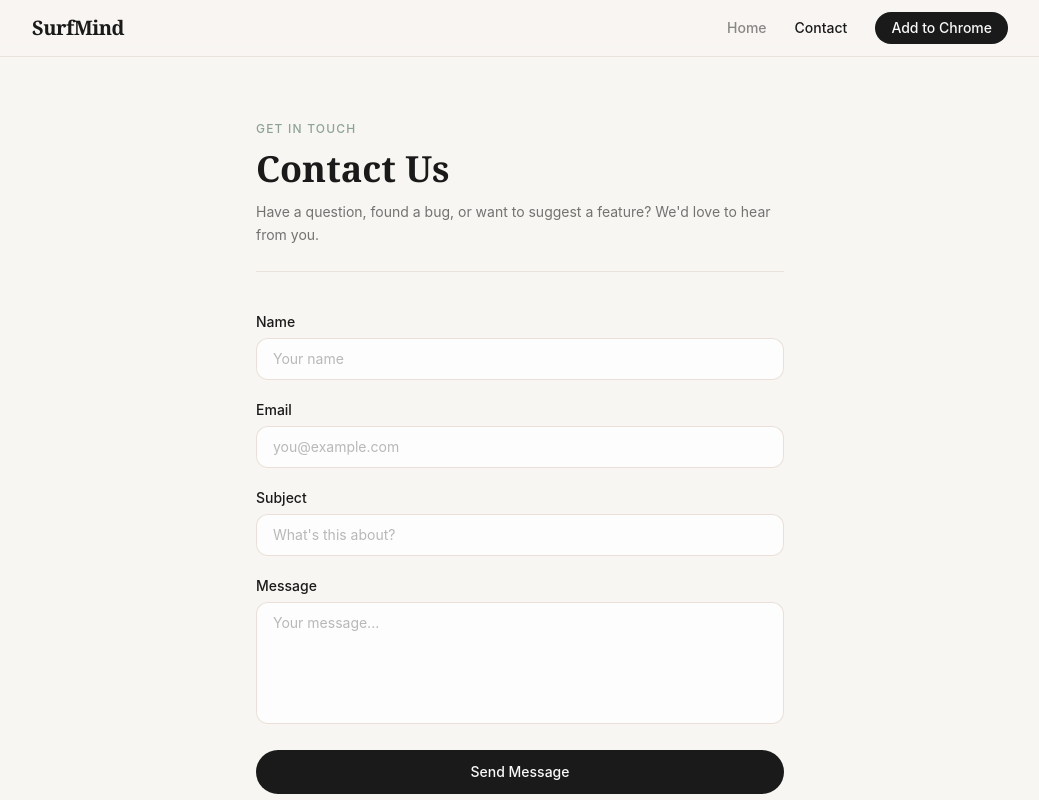
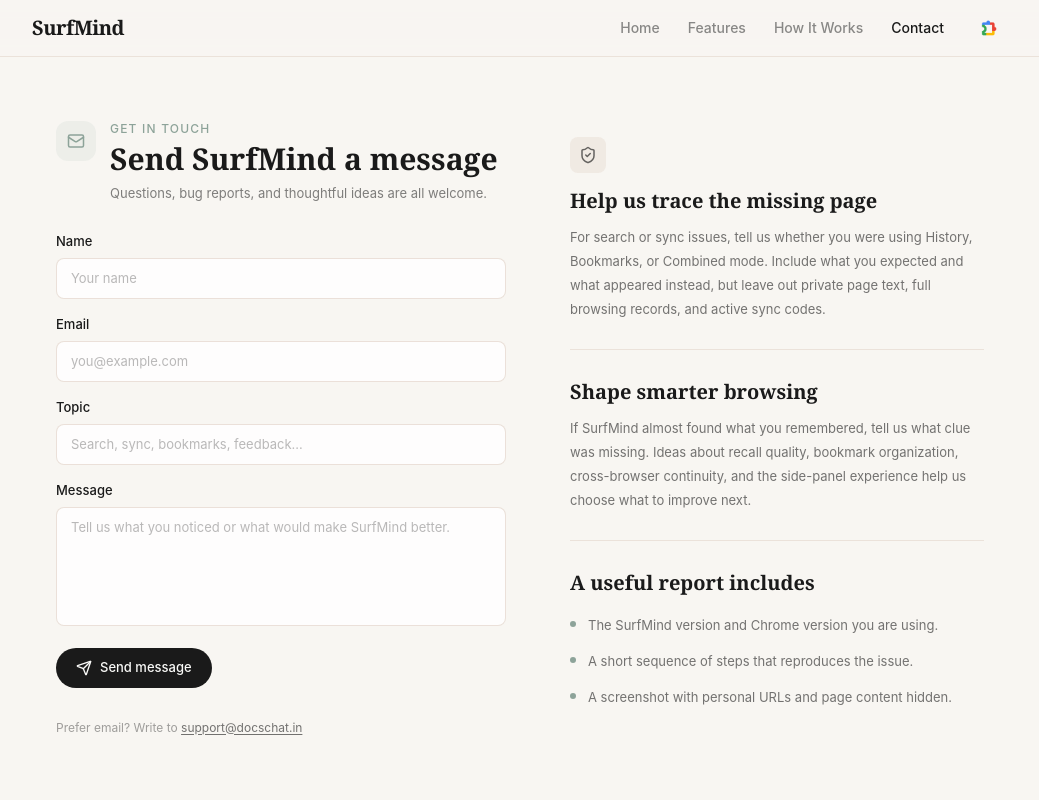
Before and after one commit to mohdzain98/surfmind-web, a React (Vite) app: page /contact in a window 1280 px wide. Shown: the top 800 px of the page, without its empty margins (120-1159 px from the left). Built offline with nearby package versions, Linux system fonts and the light colour scheme.

Commit message:
feat: improve website navigation and contact experience

```diff
--- a/index.html
+++ b/index.html
@@ -7,7 +7,7 @@
     <meta name="viewport" content="width=device-width, initial-scale=1.0" />
 
     <!-- Primary SEO -->
-    <title>SurfMind — Smarter Browsing, AI-Powered Recall</title>
+    <title>SurfMind — Smarter Browsing</title>
     <meta
       name="description"
       content="SurfMind is an AI-powered Chrome extension that tracks your browsing history and bookmarks, then lets you find any page instantly with natural language search."
@@ -27,7 +27,10 @@
       property="og:description"
       content="Find any page you've ever visited — just describe what you remember. SurfMind uses AI to search your browsing history and bookmarks instantly."
     />
-    <meta property="og:image" content="https://surfmind.docschat.in/android-chrome-256x256.png" />
+    <meta
+      property="og:image"
+      content="https://surfmind.docschat.in/android-chrome-256x256.png"
+    />
 
     <!-- Twitter Card -->
     <meta name="twitter:card" content="summary" />
--- a/src/components/Footer.tsx
+++ b/src/components/Footer.tsx
@@ -2,8 +2,6 @@ import { Link } from "react-router-dom";
 
 const CHROME_STORE_URL =
   "https://chromewebstore.google.com/detail/surfmind-smarter-browsing/ladckalplikfcplbihpgfnlkonnpehkj";
-
-const GITHUB_URL = "https://github.com/mohdzain98/surfmind";
 
 export default function Footer() {
   return (
@@ -28,14 +26,6 @@ export default function Footer() {
             Terms of Service
           </Link>
           <a
-            href={GITHUB_URL}
-            target="_blank"
-            rel="noopener noreferrer"
-            className="hover:text-charcoal transition-colors"
-          >
-            GitHub
-          </a>
-          <a
             href={CHROME_STORE_URL}
             target="_blank"
             rel="noopener noreferrer"
--- a/src/components/Navbar.tsx
+++ b/src/components/Navbar.tsx
@@ -1,17 +1,46 @@
 import { useState } from "react";
 import { Link, useLocation } from "react-router-dom";
+import webstoreIcon from "../assets/webstore.png";
 
 const navLinks = [
   { to: "/", label: "Home" },
+  { to: "/#features", label: "Features" },
+  { to: "/#how-it-works", label: "How It Works" },
   { to: "/contact", label: "Contact" },
 ];
 
 const CHROME_STORE_URL =
   "https://chromewebstore.google.com/detail/surfmind-smarter-browsing/ladckalplikfcplbihpgfnlkonnpehkj";
 
+function ChromeStoreLink() {
+  return (
+    <a
+      href={CHROME_STORE_URL}
+      target="_blank"
+      rel="noopener noreferrer"
+      aria-label="Get SurfMind from the Chrome Web Store"
+      title="Chrome Web Store"
+      className="group inline-flex h-9 w-9 items-center justify-center"
+    >
+      <img
+        src={webstoreIcon}
+        alt=""
+        aria-hidden="true"
+        draggable={false}
+        className="h-5 w-auto object-contain transition-transform duration-200 group-hover:scale-110"
+      />
+    </a>
+  );
+}
+
 export default function Navbar() {
-  const { pathname } = useLocation();
+  const { pathname, hash } = useLocation();
   const [open, setOpen] = useState(false);
+
+  const isActive = (to: string) => {
+    const [linkPath, linkHash = ""] = to.split("#");
+    return pathname === linkPath && hash === (linkHash ? `#${linkHash}` : "");
+  };
 
   return (
     <nav className="sticky top-0 z-50 bg-[#f8f6f2]/90 backdrop-blur-sm border-b border-clay/40">
@@ -31,7 +60,7 @@ export default function Navbar() {
               key={link.to}
               to={link.to}
               className={`text-sm font-medium transition-colors ${
-                pathname === link.to
+                isActive(link.to)
                   ? "text-charcoal"
                   : "text-charcoal/50 hover:text-charcoal"
               }`}
@@ -39,21 +68,17 @@ export default function Navbar() {
               {link.label}
             </Link>
           ))}
-          <a
-            href={CHROME_STORE_URL}
-            target="_blank"
-            rel="noopener noreferrer"
-            className="text-sm font-medium bg-charcoal text-cream px-4 py-1.5 rounded-full hover:bg-charcoal/80 transition-colors"
-          >
-            Add to Chrome
-          </a>
+          <ChromeStoreLink />
         </div>
 
-        {/* Mobile hamburger */}
+        {/* Mobile actions */}
+        <div className="flex items-center gap-1 sm:hidden">
+          <ChromeStoreLink />
           <button
-          className="sm:hidden flex flex-col gap-1.5 p-1"
+            className="flex h-9 w-9 flex-col items-center justify-center gap-1.5"
             onClick={() => setOpen(!open)}
             aria-label="Toggle menu"
+            aria-expanded={open}
           >
             <span
               className={`block h-0.5 w-5 bg-charcoal transition-transform ${open ? "rotate-45 translate-y-2" : ""}`}
@@ -66,6 +91,7 @@ export default function Navbar() {
             />
           </button>
         </div>
+      </div>
 
       {/* Mobile menu */}
       {open && (
@@ -76,20 +102,12 @@ export default function Navbar() {
               to={link.to}
               onClick={() => setOpen(false)}
               className={`text-sm font-medium ${
-                pathname === link.to ? "text-charcoal" : "text-charcoal/60"
+                isActive(link.to) ? "text-charcoal" : "text-charcoal/60"
               }`}
             >
               {link.label}
             </Link>
           ))}
-          <a
-            href={CHROME_STORE_URL}
-            target="_blank"
-            rel="noopener noreferrer"
-            className="text-sm font-medium bg-charcoal text-cream px-4 py-2 rounded-full text-center hover:bg-charcoal/80 transition-colors"
-          >
-            Add to Chrome
-          </a>
         </div>
       )}
     </nav>
--- a/src/components/ScrollToTop.tsx
+++ b/src/components/ScrollToTop.tsx
@@ -2,13 +2,20 @@ import { useEffect } from "react";
 import { useLocation } from "react-router-dom";
 
 const ScrollToTop = () => {
-  const { pathname } = useLocation();
+  const { pathname, hash } = useLocation();
+
   useEffect(() => {
+    if (hash) {
+      const target = document.getElementById(hash.slice(1));
+      target?.scrollIntoView({ behavior: "smooth", block: "start" });
+      return;
+    }
+
     window.scrollTo({
       top: 0,
       behavior: "smooth",
     });
-  }, [pathname]);
+  }, [hash, pathname]);
 
   return null;
 };
--- a/src/components/home/Hero.tsx
+++ b/src/components/home/Hero.tsx
@@ -1,20 +1,10 @@
 const CHROME_STORE_URL =
   "https://chromewebstore.google.com/detail/surfmind-smarter-browsing/ladckalplikfcplbihpgfnlkonnpehkj";
-
-const GITHUB_URL = "https://github.com/mohdzain98/surfmind";
 
 function ChromeIcon() {
   return (
     <svg className="w-4 h-4" viewBox="0 0 24 24" fill="currentColor">
       <path d="M12 0C8.21 0 4.831 1.757 2.632 4.501l3.953 6.848A5.454 5.454 0 0 1 12 6.545h10.691A12 12 0 0 0 12 0zM1.931 5.47A11.943 11.943 0 0 0 0 12c0 6.012 4.42 10.991 10.189 11.864l3.953-6.847a5.45 5.45 0 0 1-6.865-2.29zm13.342 2.166a5.446 5.446 0 0 1 1.45 7.09l.002.001h-.002l-5.344 9.257c.206.01.413.016.621.016 6.627 0 12-5.373 12-12 0-1.54-.29-3.011-.818-4.364zM12 8.701a3.3 3.3 0 1 1 0 6.6 3.3 3.3 0 0 1 0-6.6z" />
-    </svg>
-  );
-}
-
-function GitHubIcon() {
-  return (
-    <svg className="w-4 h-4" viewBox="0 0 24 24" fill="currentColor">
-      <path d="M12 .297c-6.63 0-12 5.373-12 12 0 5.303 3.438 9.8 8.205 11.385.6.113.82-.258.82-.577 0-.285-.01-1.04-.015-2.04-3.338.724-4.042-1.61-4.042-1.61C4.422 18.07 3.633 17.7 3.633 17.7c-1.087-.744.084-.729.084-.729 1.205.084 1.838 1.236 1.838 1.236 1.07 1.835 2.809 1.305 3.495.998.108-.776.417-1.305.76-1.605-2.665-.3-5.466-1.332-5.466-5.93 0-1.31.465-2.38 1.235-3.22-.135-.303-.54-1.523.105-3.176 0 0 1.005-.322 3.3 1.23.96-.267 1.98-.399 3-.405 1.02.006 2.04.138 3 .405 2.28-1.552 3.285-1.23 3.285-1.23.645 1.653.24 2.873.12 3.176.765.84 1.23 1.91 1.23 3.22 0 4.61-2.805 5.625-5.475 5.92.42.36.81 1.096.81 2.22 0 1.606-.015 2.896-.015 3.286 0 .315.21.69.825.57C20.565 22.092 24 17.592 24 12.297c0-6.627-5.373-12-12-12" />
     </svg>
   );
 }
@@ -152,7 +142,7 @@ export default function Hero() {
           you find any of them instantly — just describe what you remember.
         </p>
 
-        <div className="flex flex-col sm:flex-row items-center justify-center gap-3">
+        <div className="flex items-center justify-center">
           <a
             href={CHROME_STORE_URL}
             target="_blank"
@@ -162,15 +152,6 @@ export default function Hero() {
             <ChromeIcon />
             Add to Chrome — it's free
           </a>
-          <a
-            href={GITHUB_URL}
-            target="_blank"
-            rel="noopener noreferrer"
-            className="inline-flex items-center gap-2 border border-charcoal/25 text-charcoal text-sm font-medium px-6 py-3 rounded-full hover:bg-charcoal/5 transition-colors"
-          >
-            <GitHubIcon />
-            View on GitHub
-          </a>
         </div>
       </div>
     </section>
--- a/src/pages/Contact.tsx
+++ b/src/pages/Contact.tsx
@@ -1,27 +1,40 @@
+import { Mail, Send, ShieldCheck, Sparkles } from "lucide-react";
 import { useState } from "react";
 
 const FORMSPREE_ENDPOINT = import.meta.env.VITE_FORMSPREE_ENDPOINT as string;
 
 type Status = "idle" | "submitting" | "success" | "error";
 
+const fieldClassName =
+  "w-full px-3.5 py-2.5 text-[13px] text-charcoal bg-white/80 border border-clay/50 rounded-lg placeholder:text-charcoal/30 focus:outline-none focus:border-sage/70 focus:ring-2 focus:ring-sage/15 transition-colors";
+
+function GuidanceItem({ children }: { children: React.ReactNode }) {
+  return (
+    <li className="flex gap-3 text-[13px] text-charcoal/60 leading-6">
+      <span className="mt-2 h-1.5 w-1.5 shrink-0 rounded-full bg-sage" />
+      <span>{children}</span>
+    </li>
+  );
+}
+
 export default function Contact() {
   const [status, setStatus] = useState<Status>("idle");
 
-  async function handleSubmit(e: React.FormEvent<HTMLFormElement>) {
-    e.preventDefault();
+  async function handleSubmit(event: React.FormEvent<HTMLFormElement>) {
+    event.preventDefault();
     setStatus("submitting");
 
-    const form = e.currentTarget;
+    const form = event.currentTarget;
     const data = new FormData(form);
 
     try {
-      const res = await fetch(FORMSPREE_ENDPOINT, {
+      const response = await fetch(FORMSPREE_ENDPOINT, {
         method: "POST",
         body: data,
         headers: { Accept: "application/json" },
       });
 
-      if (res.ok) {
+      if (response.ok) {
         setStatus("success");
         form.reset();
       } else {
@@ -33,60 +46,57 @@ export default function Contact() {
   }
 
   return (
-    <div className="max-w-xl mx-auto px-6 py-16">
-      {/* Header */}
-      <div className="mb-10">
-        <p className="text-xs font-medium text-sage uppercase tracking-widest mb-3">
-          Get in Touch
+    <div className="max-w-5xl mx-auto px-8 py-14 sm:px-10 lg:px-12 lg:py-16">
+      <div className="grid gap-12 lg:grid-cols-[minmax(0,1fr)_minmax(0,0.92fr)] lg:gap-16">
+        <section aria-labelledby="contact-form-title">
+          <div className="mb-7 flex items-start gap-3.5">
+            <div className="flex h-10 w-10 shrink-0 items-center justify-center rounded-xl bg-sage/10 text-sage">
+              <Mail className="h-4.5 w-4.5" aria-hidden="true" />
+            </div>
+            <div>
+              <p className="mb-1 text-xs font-medium uppercase tracking-widest text-sage">
+                Get in touch
               </p>
-        <h1 className="font-serif text-4xl font-semibold text-charcoal mb-3">
-          Contact Us
+              <h1
+                id="contact-form-title"
+                className="font-serif text-3xl font-semibold text-charcoal"
+              >
+                Send SurfMind a message
               </h1>
-        <p className="text-sm text-charcoal/60 leading-relaxed">
-          Have a question, found a bug, or want to suggest a feature? We'd love
-          to hear from you.
+              <p className="mt-1.5 text-[13px] leading-relaxed text-charcoal/55">
+                Questions, bug reports, and thoughtful ideas are all welcome.
               </p>
-        <div className="h-px bg-clay/40 mt-6" />
+            </div>
           </div>
 
-      {/* Success state */}
           {status === "success" ? (
-        <div className="bg-sage/10 border border-sage/30 rounded-2xl p-8 text-center">
-          <div className="w-12 h-12 rounded-full bg-sage/20 flex items-center justify-center mx-auto mb-4">
-            <svg
-              className="w-6 h-6 text-sage"
-              fill="none"
-              viewBox="0 0 24 24"
-              stroke="currentColor"
-              strokeWidth={2}
+            <div
+              className="rounded-2xl border border-sage/30 bg-sage/10 p-8 text-center"
+              role="status"
             >
-              <path
-                strokeLinecap="round"
-                strokeLinejoin="round"
-                d="M5 13l4 4L19 7"
-              />
-            </svg>
+              <div className="mx-auto mb-4 flex h-12 w-12 items-center justify-center rounded-full bg-sage/20">
+                <Sparkles className="h-6 w-6 text-sage" aria-hidden="true" />
               </div>
-          <h2 className="font-serif text-xl font-semibold text-charcoal mb-2">
-            Message sent!
+              <h2 className="mb-2 font-serif text-xl font-semibold text-charcoal">
+                Your message is on its way
               </h2>
               <p className="text-sm text-charcoal/60">
-            Thanks for reaching out. We'll get back to you as soon as possible.
+                Thanks for helping us make browsing easier to remember.
               </p>
               <button
+                type="button"
                 onClick={() => setStatus("idle")}
-            className="mt-6 text-sm font-medium text-charcoal underline underline-offset-2 hover:text-sage transition-colors"
+                className="mt-6 text-sm font-medium text-charcoal underline underline-offset-2 transition-colors hover:text-sage"
               >
                 Send another message
               </button>
             </div>
           ) : (
-        <form onSubmit={handleSubmit} className="space-y-5">
-          {/* Name */}
+            <form onSubmit={handleSubmit} className="space-y-4">
               <div>
                 <label
                   htmlFor="name"
-              className="block text-sm font-medium text-charcoal mb-1.5"
+                  className="mb-1.5 block text-[13px] font-medium text-charcoal"
                 >
                   Name
                 </label>
@@ -95,16 +105,16 @@ export default function Contact() {
                   name="name"
                   type="text"
                   required
+                  autoComplete="name"
                   placeholder="Your name"
-              className="w-full px-4 py-2.5 text-sm text-charcoal bg-white/80 border border-clay/50 rounded-xl placeholder-charcoal/30 focus:outline-none focus:border-charcoal/40 focus:ring-1 focus:ring-charcoal/20 transition-colors"
+                  className={fieldClassName}
                 />
               </div>
 
-          {/* Email */}
               <div>
                 <label
                   htmlFor="email"
-              className="block text-sm font-medium text-charcoal mb-1.5"
+                  className="mb-1.5 block text-[13px] font-medium text-charcoal"
                 >
                   Email
                 </label>
@@ -113,34 +123,33 @@ export default function Contact() {
                   name="email"
                   type="email"
                   required
+                  autoComplete="email"
                   placeholder="you@example.com"
-              className="w-full px-4 py-2.5 text-sm text-charcoal bg-white/80 border border-clay/50 rounded-xl placeholder-charcoal/30 focus:outline-none focus:border-charcoal/40 focus:ring-1 focus:ring-charcoal/20 transition-colors"
+                  className={fieldClassName}
                 />
               </div>
 
-          {/* Subject */}
               <div>
                 <label
                   htmlFor="subject"
-              className="block text-sm font-medium text-charcoal mb-1.5"
+                  className="mb-1.5 block text-[13px] font-medium text-charcoal"
                 >
-              Subject
+                  Topic
                 </label>
                 <input
                   id="subject"
                   name="subject"
                   type="text"
                   required
-              placeholder="What's this about?"
-              className="w-full px-4 py-2.5 text-sm text-charcoal bg-white/80 border border-clay/50 rounded-xl placeholder-charcoal/30 focus:outline-none focus:border-charcoal/40 focus:ring-1 focus:ring-charcoal/20 transition-colors"
+                  placeholder="Search, sync, bookmarks, feedback…"
+                  className={fieldClassName}
                 />
               </div>
 
-          {/* Message */}
               <div>
                 <label
                   htmlFor="message"
-              className="block text-sm font-medium text-charcoal mb-1.5"
+                  className="mb-1.5 block text-[13px] font-medium text-charcoal"
                 >
                   Message
                 </label>
@@ -149,43 +158,89 @@ export default function Contact() {
                   name="message"
                   required
                   rows={5}
-              placeholder="Your message..."
-              className="w-full px-4 py-2.5 text-sm text-charcoal bg-white/80 border border-clay/50 rounded-xl placeholder-charcoal/30 focus:outline-none focus:border-charcoal/40 focus:ring-1 focus:ring-charcoal/20 transition-colors resize-none"
+                  placeholder="Tell us what you noticed or what would make SurfMind better."
+                  className={`${fieldClassName} resize-none`}
                 />
               </div>
 
-          {/* Error */}
-          {status === "error" && (
-            <p className="text-sm text-red-500">
-              Something went wrong. Please try again or email us directly at{" "}
+              {status === "error" ? (
+                <p className="text-sm text-red-600" role="alert">
+                  Something went wrong. Please try again or email us at{" "}
                   <a href="mailto:support@docschat.in" className="underline">
                     support@docschat.in
                   </a>
                   .
                 </p>
-          )}
+              ) : null}
 
-          {/* Submit */}
               <button
                 type="submit"
                 disabled={status === "submitting"}
-            className="w-full bg-charcoal text-cream text-sm font-medium py-3 rounded-full hover:bg-charcoal/85 disabled:opacity-50 disabled:cursor-not-allowed transition-colors"
+                className="inline-flex items-center justify-center gap-2 rounded-full bg-charcoal px-5 py-2.5 text-[13px] font-medium text-cream transition-colors hover:bg-charcoal/85 disabled:cursor-not-allowed disabled:opacity-50"
               >
-            {status === "submitting" ? "Sending…" : "Send Message"}
+                <Send className="h-4 w-4" aria-hidden="true" />
+                {status === "submitting" ? "Sending…" : "Send message"}
               </button>
             </form>
           )}
 
-      {/* Direct email fallback */}
-      <p className="text-xs text-charcoal/40 text-center mt-8">
-        Or email us directly at{" "}
+          <p className="mt-8 text-xs text-charcoal/40">
+            Prefer email? Write to{" "}
             <a
               href="mailto:support@docschat.in"
-          className="text-charcoal/60 underline underline-offset-2 hover:text-charcoal transition-colors"
+              className="text-charcoal/60 underline underline-offset-2 transition-colors hover:text-charcoal"
             >
               support@docschat.in
             </a>
           </p>
+        </section>
+
+        <aside className="lg:pt-4" aria-label="Contact guidance">
+          <div className="pb-7">
+            <div className="mb-3.5 flex h-9 w-9 items-center justify-center rounded-lg bg-clay/25 text-charcoal/65">
+              <ShieldCheck className="h-4.5 w-4.5" aria-hidden="true" />
+            </div>
+            <h2 className="font-serif text-xl font-semibold text-charcoal">
+              Help us trace the missing page
+            </h2>
+            <p className="mt-2.5 text-[13px] leading-6 text-charcoal/60">
+              For search or sync issues, tell us whether you were using History,
+              Bookmarks, or Combined mode. Include what you expected and what
+              appeared instead, but leave out private page text, full browsing
+              records, and active sync codes.
+            </p>
+          </div>
+
+          <div className="border-t border-clay/40 py-7">
+            <h2 className="font-serif text-xl font-semibold text-charcoal">
+              Shape smarter browsing
+            </h2>
+            <p className="mt-2.5 text-[13px] leading-6 text-charcoal/60">
+              If SurfMind almost found what you remembered, tell us what clue
+              was missing. Ideas about recall quality, bookmark organization,
+              cross-browser continuity, and the side-panel experience help us
+              choose what to improve next.
+            </p>
+          </div>
+
+          <div className="border-t border-clay/40 pt-7">
+            <h2 className="font-serif text-xl font-semibold text-charcoal">
+              A useful report includes
+            </h2>
+            <ul className="mt-4 space-y-3">
+              <GuidanceItem>
+                The SurfMind version and Chrome version you are using.
+              </GuidanceItem>
+              <GuidanceItem>
+                A short sequence of steps that reproduces the issue.
+              </GuidanceItem>
+              <GuidanceItem>
+                A screenshot with personal URLs and page content hidden.
+              </GuidanceItem>
+            </ul>
+          </div>
+        </aside>
+      </div>
     </div>
   );
 }
```
Also changed, not shown: src/assets/webstore.png (added). Lines whose indentation alone changed are shown as unchanged.
